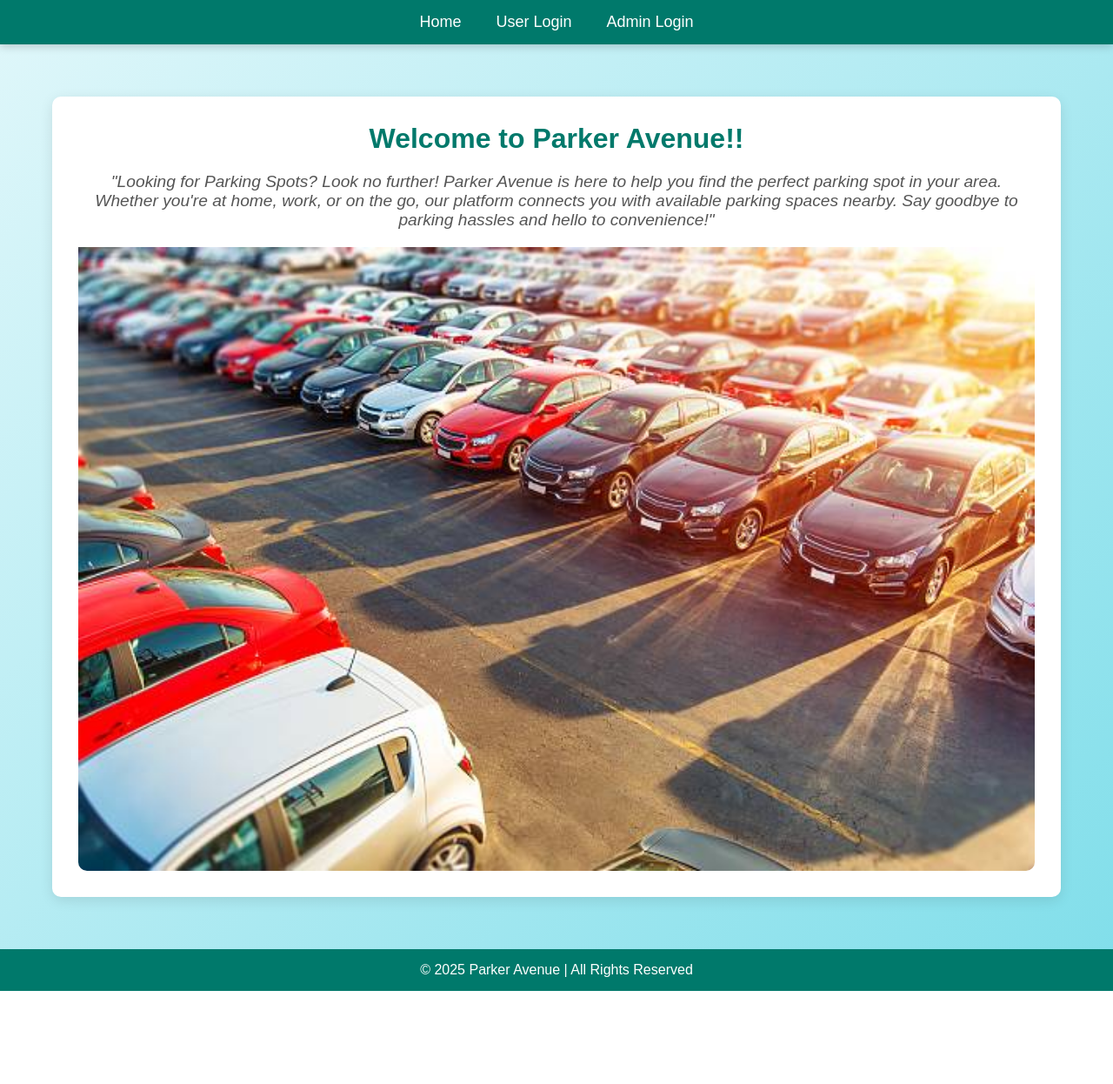
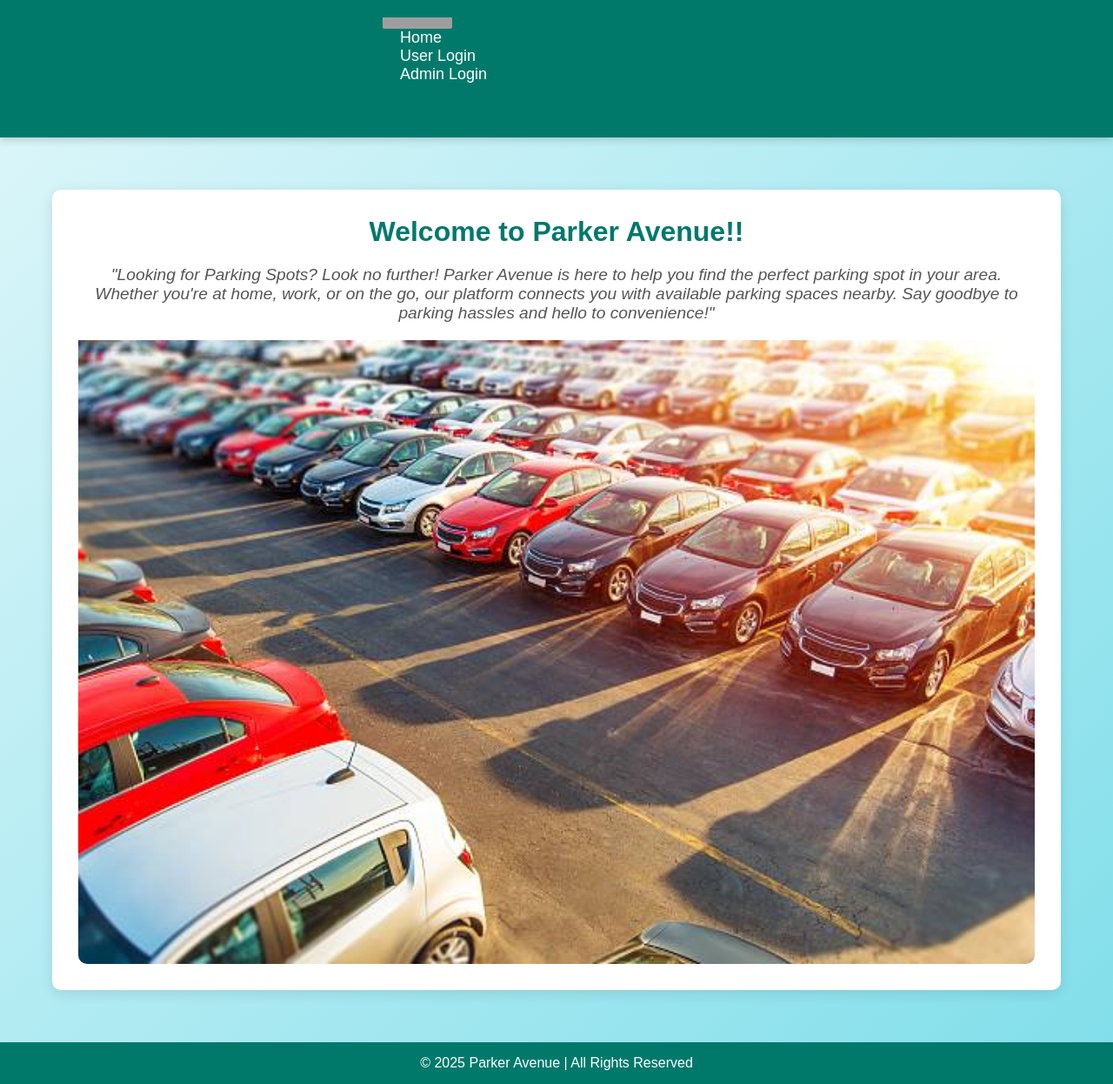
Before and after one commit to 23f2002684/vehicle_parking_V1, a Flask app: page / in a window 1280 px wide. Shown: the whole page at 87% size. Before the commit the page ends 1139 px from the top, so only its background shows below. Run offline with Flask 3, Linux system fonts and the light colour scheme; parts of the project's set-up code (start-up, migrations or seed data) failed here and were passed over; some libraries are stand-ins or nearby versions; grey boxes are pictures that could not be loaded.

Commit message:
img added

```diff
--- a/templates/book_status.html
+++ b/templates/book_status.html
@@ -75,5 +75,4 @@
 
 </body>
 </html>
-
 </html>
--- a/templates/index.html
+++ b/templates/index.html
@@ -4,8 +4,6 @@
     <meta charset="UTF-8">
     <meta name="viewport" content="width=device-width, initial-scale=1.0">
     <title>Parker Avenue</title>
-    <link rel="stylesheet" href="{{ url_for('static', filename='styles.css') }}">
-    <script src="https://kit.fontawesome.com/a076d05399.js"></script>
     <style>
 
         * {
@@ -163,6 +161,8 @@
     <header>
         <nav>
             <ul>
+                <div class="image-container">
+                    <img src="../static/images/parker_avenue_logo.jpg" alt=" " style="display: block; width: 20%; height: 10%; margin-top: 5px; border-radius: 0 0 2px 2px;">
                 <li><a href="{{ url_for('home') }}">Home</a></li>
                 <li><a href="{{ url_for('user_login') }}">User Login</a></li>
                 <li><a href="{{ url_for('admin_login') }}">Admin Login</a></li>
```
Also changed, not shown: static/images/parker_avenue_logo.png (added).
